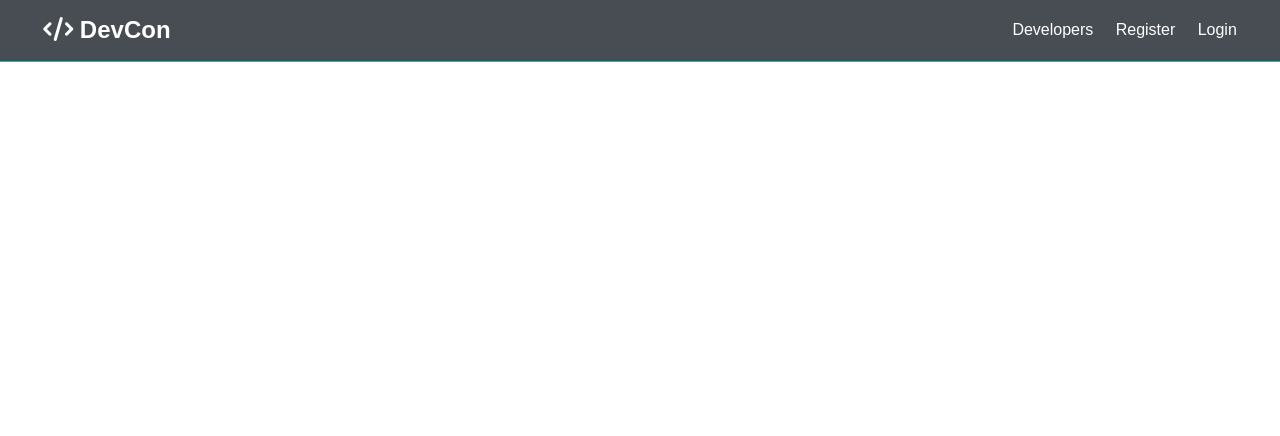
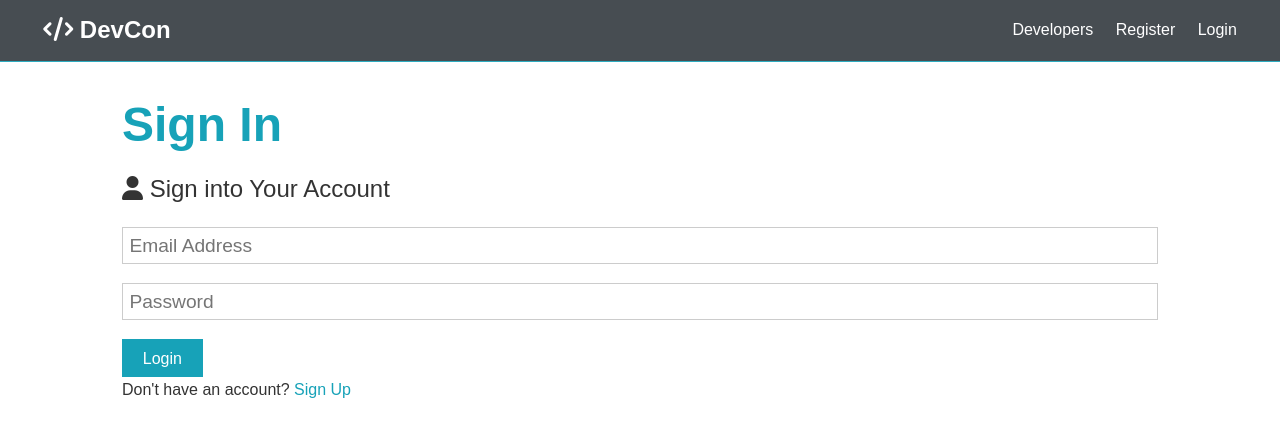
Before and after one commit to webn00b/devCon, a React (Create React App) app in the folder client/: page /login in a window 1280 px wide. Shown: the top 436 px of the page. Built offline with nearby package versions, Linux system fonts and the light colour scheme.

Commit message:
Login form

```diff
--- a/client/src/App.js
+++ b/client/src/App.js
@@ -6,6 +6,7 @@ import Register from './components/auth/Register'
 import './App.css';
 import { Provider } from 'react-redux';
 import store from './store'
+import Login from './components/auth/Login';
 
 const App = () => {
     return (
@@ -16,6 +17,7 @@ const App = () => {
                 <Switch>
                 <Route exact path='/' component={Landing}/>
                 <Route exact path='/register' component={Register}/>
+                <Route exact path='/login' component={Login}/>
                 </Switch>
             </>
         </Router>
--- a/client/src/components/auth/Login.js
+++ b/client/src/components/auth/Login.js
@@ -1,11 +1,47 @@
-import React from 'react'
+import React, { useState } from 'react'
+import { Link } from 'react-router-dom'
 
 const Login = () => {
-    return (
-        <div>
-            <h1>Login</h1>
-        </div>
-    )
+    const[formdData,setFormData]=useState({
+        email:'',
+        password:''
+    })
+    const {email,password}=formdData
+    const onChange=(e)=>{setFormData({...formdData,[e.target.name]:e.target.value})}
+    return (<>
+        <section className="container">
+        {/* <div className="alert alert-danger">
+          Invalid credentials
+        </div> */}
+        <h1 className="large text-primary">Sign In</h1>
+        <p className="lead"><i class="fas fa-user"></i> Sign into Your Account</p>
+        <form className="form" action="dashboard.html">
+          <div className="form-group">
+            <input
+              type="email"
+              value={email}
+              onChange={(e)=>{onChange(e)}}
+              placeholder="Email Address"
+              name="email"
+              required
+            />
+          </div>
+          <div className="form-group">
+            <input
+              type="password"
+              value={password}
+              onChange={(e)=>{onChange(e)}}
+              placeholder="Password"
+              name="password"
+            />
+          </div>
+          <input type="submit" className="btn btn-primary" value="Login" />
+        </form>
+        <p classname="my-1">
+          Don't have an account? <Link to="register">Sign Up</Link>
+        </p>
+      </section>
+      </> )
 }
 
 export default Login
--- a/client/src/components/auth/Register.js
+++ b/client/src/components/auth/Register.js
@@ -24,14 +24,14 @@ const Register = () => {
 
     <section className="container">
       <h1 className="large text-primary">Sign Up</h1>
-      <p class="lead"><i className="fas fa-user"></i> Create Your Account</p>
+      <p className="lead"><i className="fas fa-user"></i> Create Your Account</p>
       <form className="form" onSubmit={(e)=>onSubmit(e)}>
-        <div class="form-group">
+        <div className="form-group">
           <input type="text" value={name} placeholder="Name" name="name" onChange={onChange} required />
         </div>
-        <div class="form-group">
+        <div className="form-group">
           <input type="email" value={email} placeholder="Email Address" onChange={onChange} name="email" />
-          <small class="form-text"
+          <small className="form-text"
             >This site uses Gravatar so if you want a profile image, use a
             Gravatar email</small
           >
```
